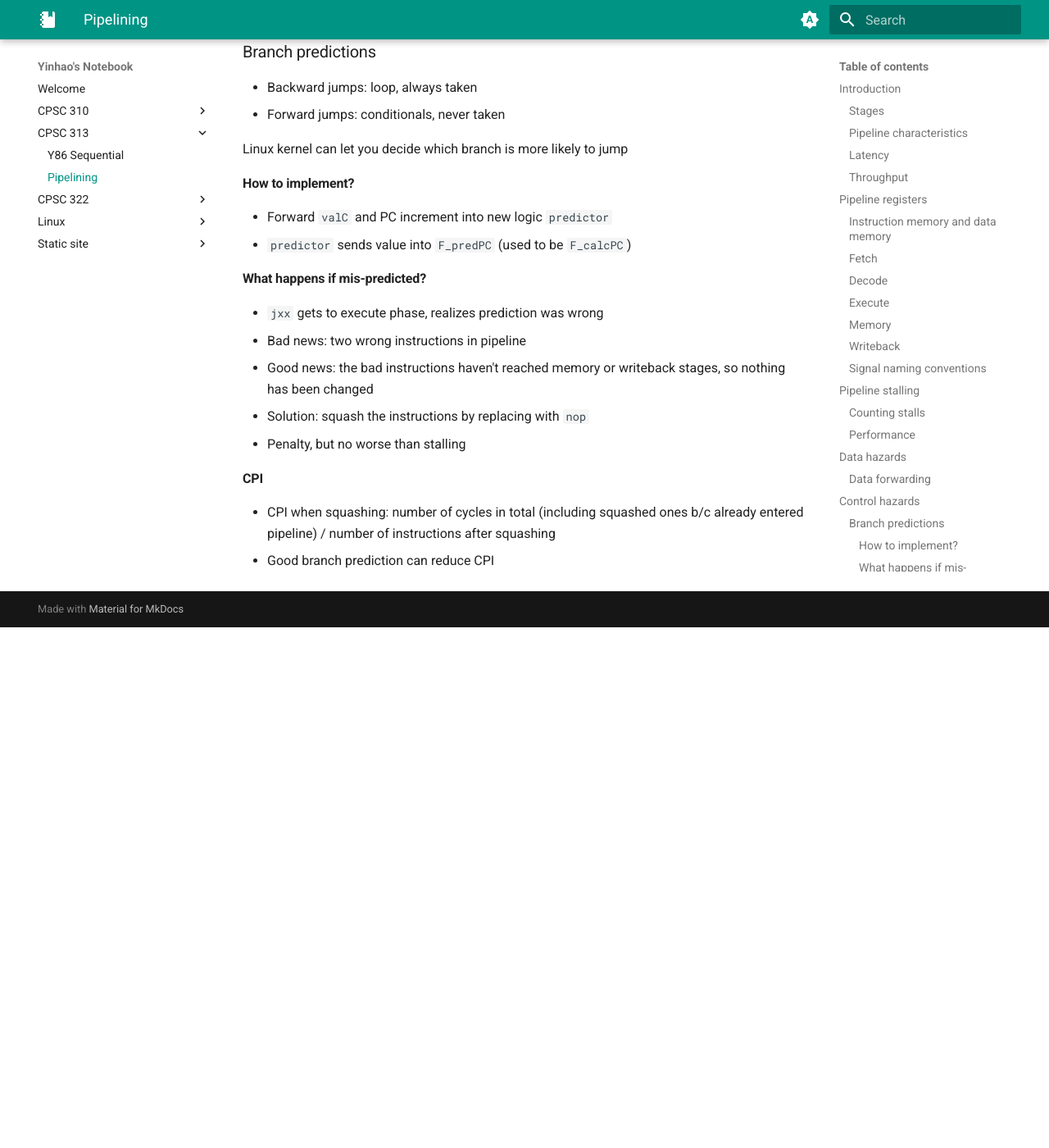
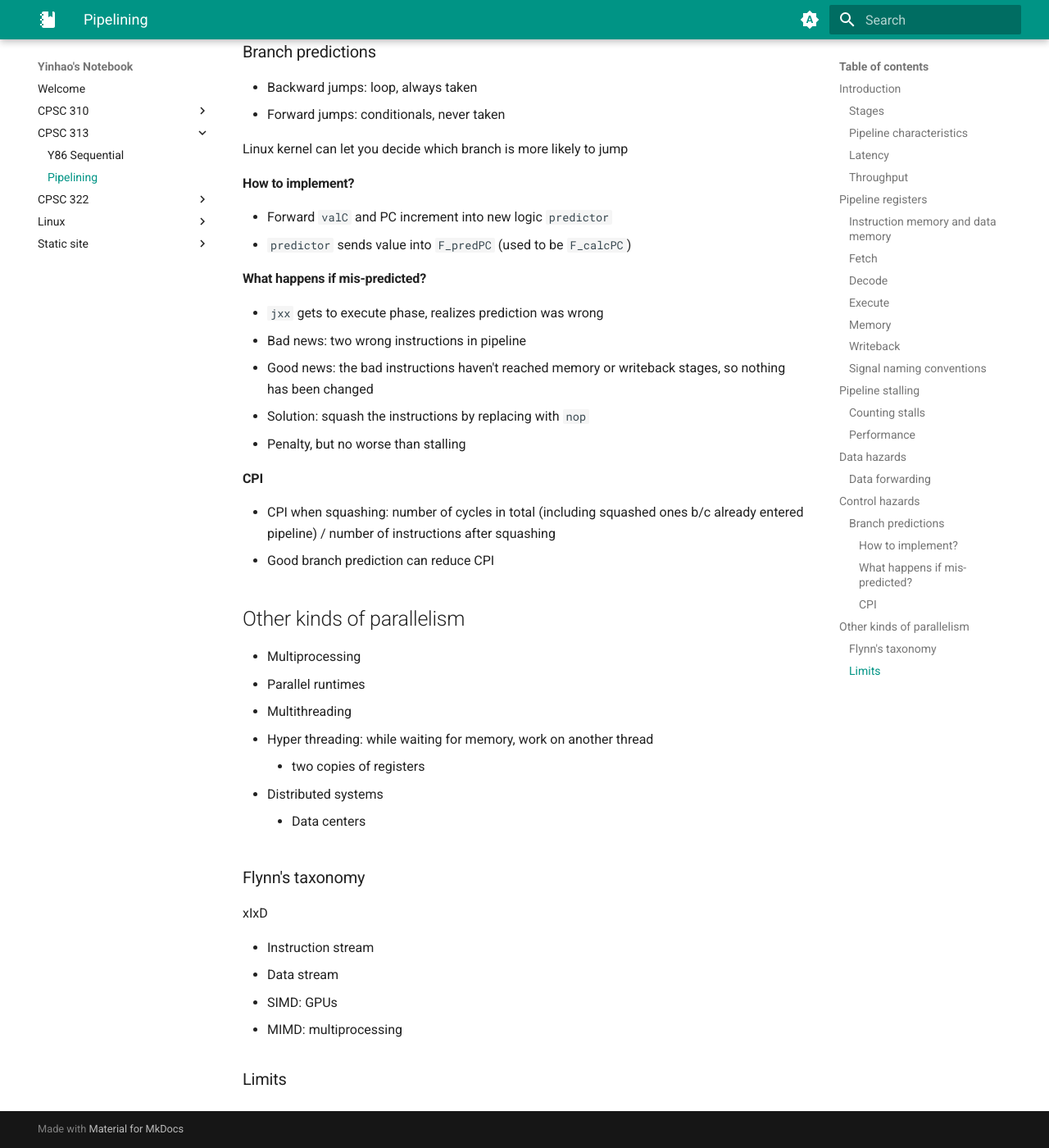
Before and after one commit to yinhao-f/notes, an MkDocs documentation site: the page built from docs/CPSC-313/2-pipelining.md, in a window 1280 px wide and 1400 px high, scrolled down 3875 px. Shown: the whole window at 82% size. Built offline with MkDocs 1.6.1 and Material for MkDocs 9.7.7, drawn with Linux system fonts in a browser that asks for light colours; before the commit the page ends 4640 px from its top, so only the background shows below that.

Commit message:
313 notes

```diff
--- a/docs/CPSC-313/2-pipelining.md
+++ b/docs/CPSC-313/2-pipelining.md
@@ -150,3 +150,24 @@ Linux kernel can let you decide which branch is more likely to jump
 
 - CPI when squashing: number of cycles in total (including squashed ones b/c already entered pipeline) / number of instructions after squashing
 - Good branch prediction can reduce CPI
+
+## Other kinds of parallelism
+
+- Multiprocessing
+- Parallel runtimes
+- Multithreading
+- Hyper threading: while waiting for memory, work on another thread
+    - two copies of registers
+- Distributed systems
+    - Data centers
+
+### Flynn's taxonomy
+xIxD
+
+- Instruction stream
+- Data stream
+
+- SIMD: GPUs
+- MIMD: multiprocessing
+
+### Limits
```
